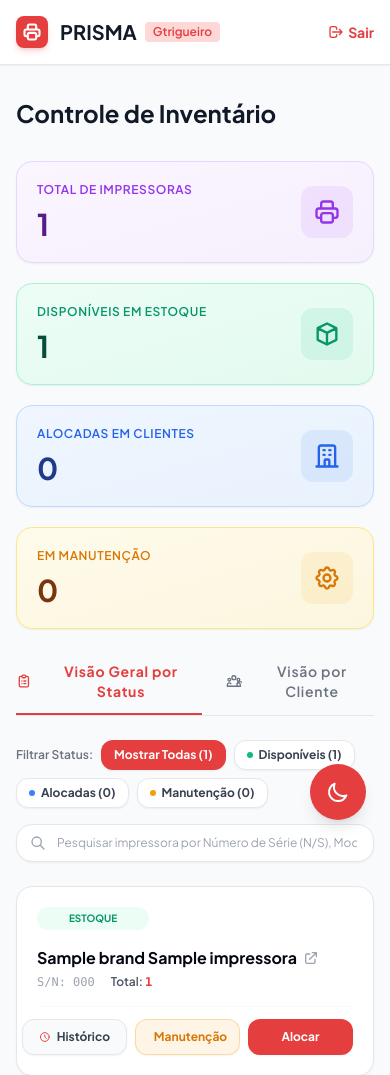
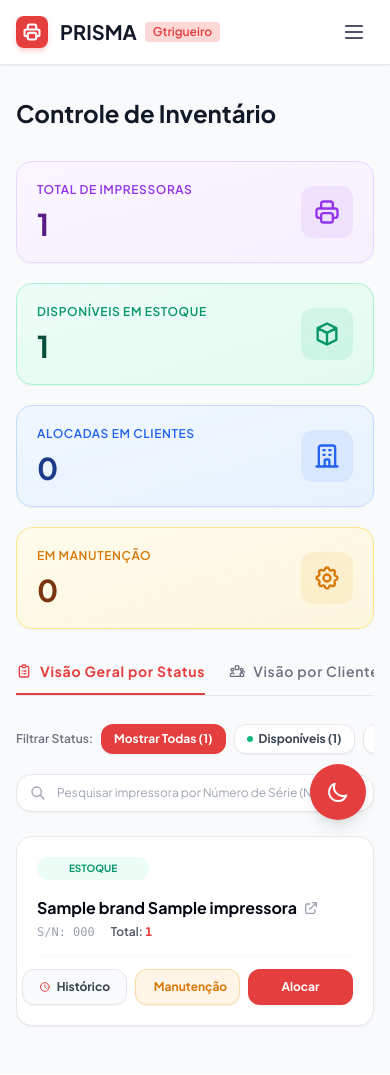
Before and after one commit to andersonscorreia/PRISMA, a Django app: page /inventario/ in a window 390 px wide. Shown: the top 1075 px of the page. After the commit the page ends 1027 px from the top, so only its background shows below. Run offline with Django 5.2, Linux system fonts and the light colour scheme; a user stored in the database is signed in; tables that the repository leaves empty hold one stand-in row (values such as "Sample post"); some libraries are stand-ins or nearby versions.

Commit message:
feat(ui): make the system responsive and mobile-friendly

```diff
--- a/templates/core/base.html
+++ b/templates/core/base.html
@@ -102,7 +102,7 @@
                         <span class="text-gray-500 dark:text-zinc-400 hidden sm:inline">Olá, <strong
                                 class="text-gray-900 dark:text-white">{{ request.user.username }}</strong></span>
                         <a href="{% url 'logout' %}"
-                            class="text-brand-500 hover:text-brand-600 font-bold flex items-center gap-1">
+                            class="text-brand-500 hover:text-brand-600 font-bold hidden md:flex items-center gap-1">
                             <svg class="w-4 h-4" fill="none" stroke="currentColor" viewBox="0 0 24 24">
                                 <path stroke-linecap="round" stroke-linejoin="round" stroke-width="2"
                                     d="M17 16l4-4m0 0l-4-4m4 4H7m6 4v1a3 3 0 01-3 3H6a3 3 0 01-3-3V7a3 3 0 013-3h4a3 3 0 013 3v1" />
@@ -110,12 +110,59 @@
                             Sair
                         </a>
                     </div>
+                    <!-- Hamburger Button -->
+                    <button id="mobile-menu-btn" class="md:hidden p-2 rounded-lg text-gray-600 dark:text-zinc-300 hover:bg-gray-100 dark:hover:bg-zinc-800 focus:outline-none" title="Menu">
+                        <svg class="w-6 h-6" fill="none" stroke="currentColor" viewBox="0 0 24 24">
+                            <path stroke-linecap="round" stroke-linejoin="round" stroke-width="2.2" d="M4 6h16M4 12h16M4 18h16" />
+                        </svg>
+                    </button>
                     {% else %}
                     <a href="{% url 'login' %}" class="text-brand-500 hover:text-brand-600 font-bold">Entrar</a>
                     {% endif %}
                 </div>
             </div>
         </header>
+
+        <!-- Mobile Navigation Menu Drawer -->
+        <div id="mobile-menu" class="hidden md:hidden fixed inset-0 z-50 bg-black/60 backdrop-blur-xs flex justify-end">
+            <div class="w-64 h-full bg-white dark:bg-zinc-900 shadow-xl border-l border-gray-200 dark:border-zinc-800 p-6 flex flex-col justify-between transform transition-transform duration-200">
+                <div>
+                    <div class="flex items-center justify-between mb-8">
+                        <h2 class="text-lg font-bold text-gray-900 dark:text-white">Navegação</h2>
+                        <button id="mobile-menu-close" class="p-1 rounded-lg text-gray-500 hover:text-gray-700 dark:text-zinc-400 dark:hover:text-white" title="Fechar Menu">
+                            <svg class="w-6 h-6" fill="none" stroke="currentColor" viewBox="0 0 24 24">
+                                <path stroke-linecap="round" stroke-linejoin="round" stroke-width="2.2" d="M6 18L18 6M6 6l12 12" />
+                            </svg>
+                        </button>
+                    </div>
+                    <nav class="flex flex-col gap-4 text-base font-semibold">
+                        {% if is_admin or is_financeiro %}
+                        <a href="{% url 'dashboard_geral' %}" class="py-2 px-3 rounded-lg text-gray-700 dark:text-zinc-200 hover:bg-gray-155 dark:hover:bg-zinc-800 hover:text-brand-500">Controle</a>
+                        {% endif %}
+                        {% if is_admin or is_tecnico %}
+                        <a href="{% url 'inventario_dashboard' %}" class="py-2 px-3 rounded-lg text-gray-700 dark:text-zinc-200 hover:bg-gray-155 dark:hover:bg-zinc-800 hover:text-brand-500">Inventário</a>
+                        <a href="{% url 'snmp_dashboard' %}" class="py-2 px-3 rounded-lg text-gray-700 dark:text-zinc-200 hover:bg-gray-155 dark:hover:bg-zinc-800 hover:text-brand-500">Dashboard</a>
+                        {% endif %}
+                        {% if is_admin %}
+                        <div class="h-[1px] bg-gray-200 dark:bg-zinc-800 my-2"></div>
+                        <a href="{% url 'gerenciamento' %}" class="py-2 px-3 rounded-lg text-gray-700 dark:text-zinc-200 hover:bg-gray-155 dark:hover:bg-zinc-800 hover:text-brand-500 font-bold">Gerenciamento</a>
+                        {% endif %}
+                    </nav>
+                </div>
+                <div class="border-t border-gray-200 dark:border-zinc-800 pt-4 flex flex-col gap-3">
+                    <div class="text-xs text-gray-500 dark:text-zinc-400">
+                        Olá, <strong class="text-gray-900 dark:text-white">{{ request.user.username }}</strong>
+                    </div>
+                    <a href="{% url 'logout' %}" class="w-full text-center py-2 px-4 rounded-xl text-sm font-bold text-white bg-brand-500 hover:bg-brand-600 transition-colors flex items-center justify-center gap-1.5 shadow-sm shadow-brand-500/10">
+                        <svg class="w-4 h-4" fill="none" stroke="currentColor" viewBox="0 0 24 24">
+                            <path stroke-linecap="round" stroke-linejoin="round" stroke-width="2"
+                                d="M17 16l4-4m0 0l-4-4m4 4H7m6 4v1a3 3 0 01-3 3H6a3 3 0 01-3-3V7a3 3 0 013-3h4a3 3 0 013 3v1" />
+                        </svg>
+                        Sair
+                    </a>
+                </div>
+            </div>
+        </div>
 
         <!-- Main Content -->
         <main class="max-w-7xl mx-auto px-4 sm:px-6 lg:px-8 mt-8">
@@ -184,6 +231,28 @@
                 }
             }
         });
+
+        // Mobile Menu Toggling
+        const mobileMenuBtn = document.getElementById('mobile-menu-btn');
+        const mobileMenu = document.getElementById('mobile-menu');
+        const mobileMenuClose = document.getElementById('mobile-menu-close');
+
+        if (mobileMenuBtn && mobileMenu) {
+            mobileMenuBtn.addEventListener('click', function() {
+                mobileMenu.classList.remove('hidden');
+            });
+        }
+
+        if (mobileMenuClose && mobileMenu) {
+            mobileMenuClose.addEventListener('click', function() {
+                mobileMenu.classList.add('hidden');
+            });
+            mobileMenu.addEventListener('click', function(e) {
+                if (e.target === mobileMenu) {
+                    mobileMenu.classList.add('hidden');
+                }
+            });
+        }
     </script>
 </body>
 
--- a/templates/core/inventario.html
+++ b/templates/core/inventario.html
@@ -117,9 +117,9 @@
 
 <!-- View Switcher -->
 <div
-    class="mb-6 border-b border-gray-200 dark:border-zinc-800 flex gap-6 text-sm font-semibold uppercase tracking-wider">
+    class="mb-6 border-b border-gray-200 dark:border-zinc-800 flex gap-6 text-sm font-semibold uppercase tracking-wider overflow-x-auto whitespace-nowrap scrollbar-none">
     <button id="view-status-btn" onclick="switchView('status')"
-        class="pb-3 border-b-2 border-brand-500 text-brand-500 font-bold focus:outline-none flex items-center gap-2 transition-all">
+        class="pb-3 border-b-2 border-brand-500 text-brand-500 font-bold focus:outline-none flex items-center gap-2 transition-all shrink-0">
         <svg class="w-4 h-4" fill="none" stroke="currentColor" viewBox="0 0 24 24">
             <path stroke-linecap="round" stroke-linejoin="round" stroke-width="2"
                 d="M9 5H7a2 2 0 00-2 2v12a2 2 0 002 2h10a2 2 0 002-2V7a2 2 0 00-2-2h-2M9 5a2 2 0 002 2h2a2 2 0 002-2M9 5a2 2 0 012-2h2a2 2 0 012 2m-3 7h3m-3 4h3m-6-4h.01M9 16h.01" />
@@ -127,7 +127,7 @@
         Visão Geral por Status
     </button>
     <button id="view-clientes-btn" onclick="switchView('clientes')"
-        class="pb-3 border-b-2 border-transparent text-gray-500 hover:text-gray-700 dark:text-zinc-400 dark:hover:text-zinc-200 focus:outline-none flex items-center gap-2 transition-all">
+        class="pb-3 border-b-2 border-transparent text-gray-500 hover:text-gray-700 dark:text-zinc-400 dark:hover:text-zinc-200 focus:outline-none flex items-center gap-2 transition-all shrink-0">
         <svg class="w-4 h-4" fill="none" stroke="currentColor" viewBox="0 0 24 24">
             <path stroke-linecap="round" stroke-linejoin="round" stroke-width="2"
                 d="M17 20h5v-2a3 3 0 00-5.356-1.857M17 20H7m10 0v-2c0-.656-.126-1.283-.356-1.857M7 20H2v-2a3 3 0 015.356-1.857M7 20H7m10 0v-2c0-.656-.126-1.283-.356-1.857m0 0a5.002 5.002 0 019.288 0M15 7a3 3 0 11-6 0 3 3 0 016 0zm6 3a2 2 0 11-4 0 2 2 0 014 0zM7 10a2 2 0 11-4 0 2 2 0 014 0z" />
@@ -137,24 +137,24 @@
 </div>
 
 <!-- Column Filters Pill Bar -->
-<div id="col-filters-bar" class="mb-4 flex flex-wrap items-center gap-2 text-xs max-w-4xl mx-auto">
-    <span class="text-gray-500 font-semibold dark:text-zinc-400">Filtrar Status:</span>
+<div id="col-filters-bar" class="mb-4 flex gap-2 text-xs max-w-4xl mx-auto overflow-x-auto whitespace-nowrap scrollbar-none py-1 items-center">
+    <span class="text-gray-500 font-semibold dark:text-zinc-400 shrink-0">Filtrar Status:</span>
     <button id="btn-filter-all" onclick="filterColumns('all')"
-        class="px-3 py-1.5 rounded-xl font-bold bg-brand-500 text-white shadow-sm transition-all focus:outline-none border border-transparent">
+        class="px-3 py-1.5 rounded-xl font-bold bg-brand-500 text-white shadow-sm transition-all focus:outline-none border border-transparent shrink-0">
         Mostrar Todas ({{ impressoras|length }})
     </button>
     <button id="btn-filter-estoque" onclick="filterColumns('estoque')"
-        class="px-3 py-1.5 rounded-xl font-bold bg-white dark:bg-zinc-900 text-gray-700 dark:text-zinc-300 border border-gray-200 dark:border-zinc-800 hover:bg-gray-50 dark:hover:bg-zinc-800/50 shadow-sm transition-all focus:outline-none flex items-center gap-1.5">
+        class="px-3 py-1.5 rounded-xl font-bold bg-white dark:bg-zinc-900 text-gray-700 dark:text-zinc-300 border border-gray-200 dark:border-zinc-800 hover:bg-gray-50 dark:hover:bg-zinc-800/50 shadow-sm transition-all focus:outline-none flex items-center gap-1.5 shrink-0">
         <span class="w-1.5 h-1.5 rounded-full bg-emerald-500"></span>
         Disponíveis ({{ total_estoque }})
     </button>
     <button id="btn-filter-locadas" onclick="filterColumns('locadas')"
-        class="px-3 py-1.5 rounded-xl font-bold bg-white dark:bg-zinc-900 text-gray-700 dark:text-zinc-300 border border-gray-200 dark:border-zinc-800 hover:bg-gray-50 dark:hover:bg-zinc-800/50 shadow-sm transition-all focus:outline-none flex items-center gap-1.5">
+        class="px-3 py-1.5 rounded-xl font-bold bg-white dark:bg-zinc-900 text-gray-700 dark:text-zinc-300 border border-gray-200 dark:border-zinc-800 hover:bg-gray-50 dark:hover:bg-zinc-800/50 shadow-sm transition-all focus:outline-none flex items-center gap-1.5 shrink-0">
         <span class="w-1.5 h-1.5 rounded-full bg-blue-500"></span>
         Alocadas ({{ total_alocadas }})
     </button>
     <button id="btn-filter-manutencao" onclick="filterColumns('manutencao')"
-        class="px-3 py-1.5 rounded-xl font-bold bg-white dark:bg-zinc-900 text-gray-700 dark:text-zinc-300 border border-gray-200 dark:border-zinc-800 hover:bg-gray-50 dark:hover:bg-zinc-800/50 shadow-sm transition-all focus:outline-none flex items-center gap-1.5">
+        class="px-3 py-1.5 rounded-xl font-bold bg-white dark:bg-zinc-900 text-gray-700 dark:text-zinc-300 border border-gray-200 dark:border-zinc-800 hover:bg-gray-50 dark:hover:bg-zinc-800/50 shadow-sm transition-all focus:outline-none flex items-center gap-1.5 shrink-0">
         <span class="w-1.5 h-1.5 rounded-full bg-amber-500"></span>
         Manutenção ({{ total_manutencao }})
     </button>
```
Also changed, not shown: templates/core/dashboard.html (+7 -7 lines), templates/core/dashboard_geral.html (+13 -13 lines), templates/core/gerenciamento.html (+22 -12 lines).
